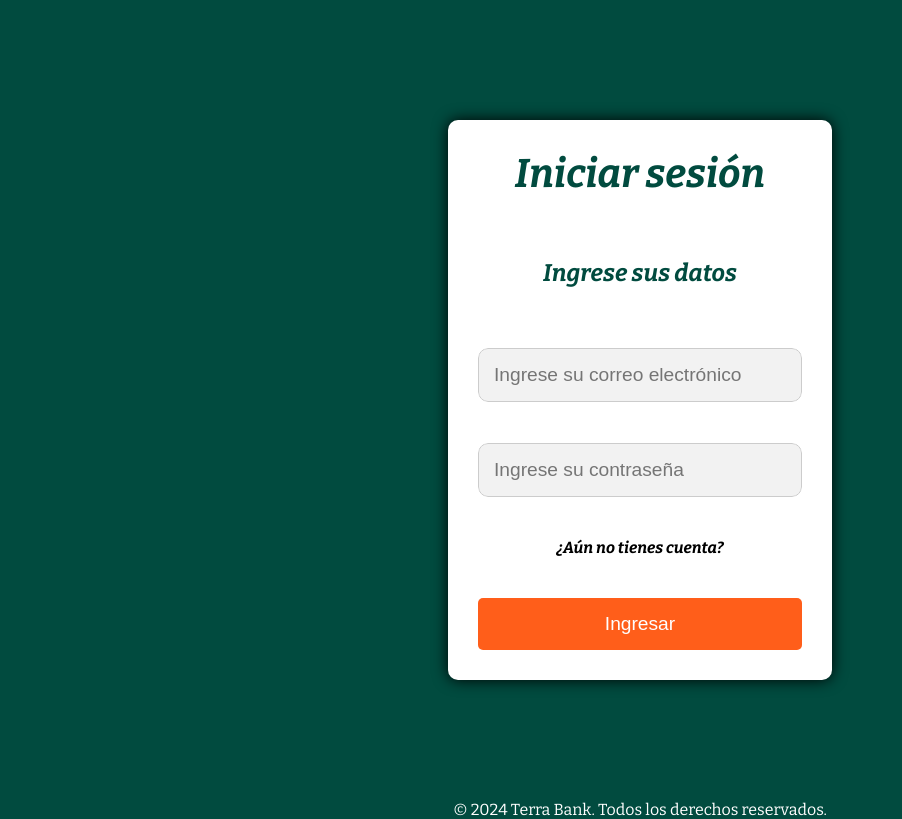
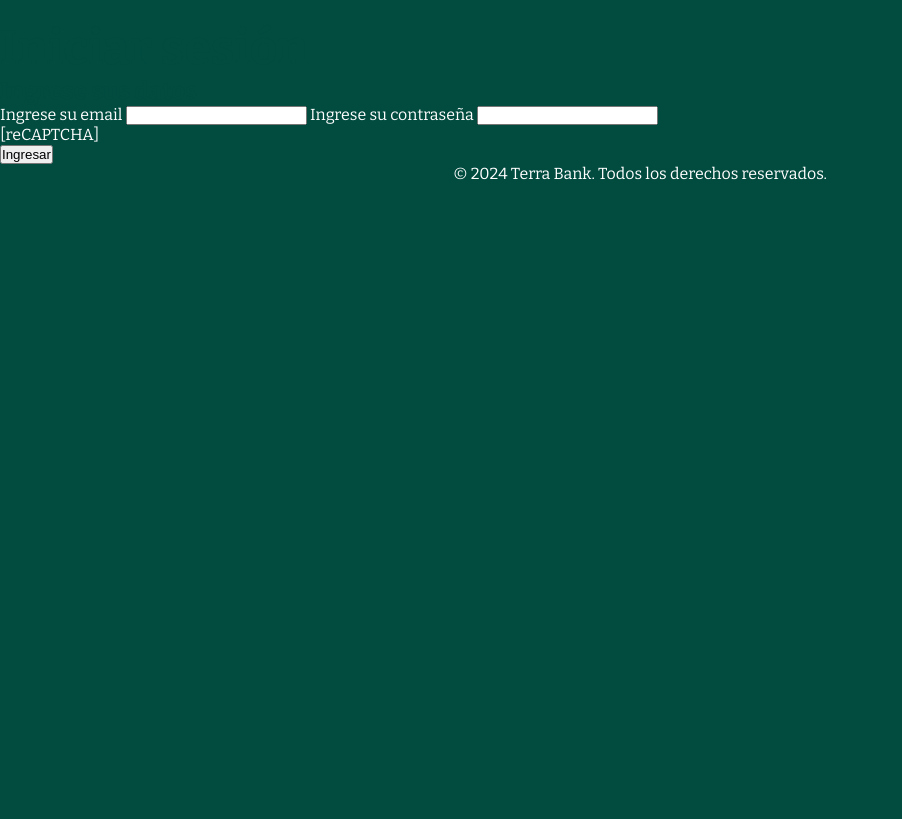
Before and after one commit to CarlosFranco97/TerraBank, a plain HTML site: page views/pages/auth/login.html in a window 1280 px wide. Shown: the whole page, without its empty margins (0-902 px from the left). Drawn offline with nearby package versions, Linux system fonts and the light colour scheme.

Commit message:
Update login.html

```diff
--- a/views/pages/auth/login.html
+++ b/views/pages/auth/login.html
@@ -7,32 +7,31 @@
     <link rel="stylesheet" href="../../style/style.css">
 </head>
 <body>
-
-
-    <section class="seccionInicioSesion">
-        <div class="contenedorInicioSesion">
-            <form class="formularioInicioSesion">
+    <section class="loginSection">
+        <div class="loginContainer">
+            <img src="../../img/WhatsApp_Image_2024-08-30_at_11" alt="">
+            <form id="loginForm" class="loginForm">
                 <h1 class="iniciarSesion">Iniciar sesión</h1>
                 <h2 class="ingreseSusDatos">Ingrese sus datos</h2>
 
-                <!-- <label for="email">Ingrese su email</label> -->
-                <input type="email" id="email" name="email" placeholder="Ingrese su correo electrónico" required>
+                <label for="email">Ingrese su email</label>
+                <input type="email" id="email" name="email" required>
+                <span id="emailError" class="error"></span>
 
-                <!-- <label for="password">Ingrese su contraseña</label> -->
-                <input type="password" id="password" name="password" placeholder="Ingrese su contraseña" required>
+                <label for="password">Ingrese su contraseña</label>
+                <input type="password" id="password" name="password" required>
+                <span id="passwordError" class="error"></span>
 
-                <!-- <div class="recaptchaPlaceholder">[reCAPTCHA]</div> -->
-                <a href="./registro.html">
-                    ¿Aún no tienes cuenta?
-                </a>
-                <button type="submit" class="botonLogin">
-                    Ingresar
-                </button>
+                <div class="recaptchaPlaceholder">[reCAPTCHA]</div>
+
+                <button type="submit" class="loginBtn">Ingresar</button>
             </form>
         </div>
     </section>
 
     <p class="copyFooter">&copy; 2024 Terra Bank. Todos los derechos reservados.</p>
-</footer>
+
+    <!-- Enlace al script -->
+    <script type="module" src="../../js/scriptLogin.js"></script>
 </body>
 </html>
```
